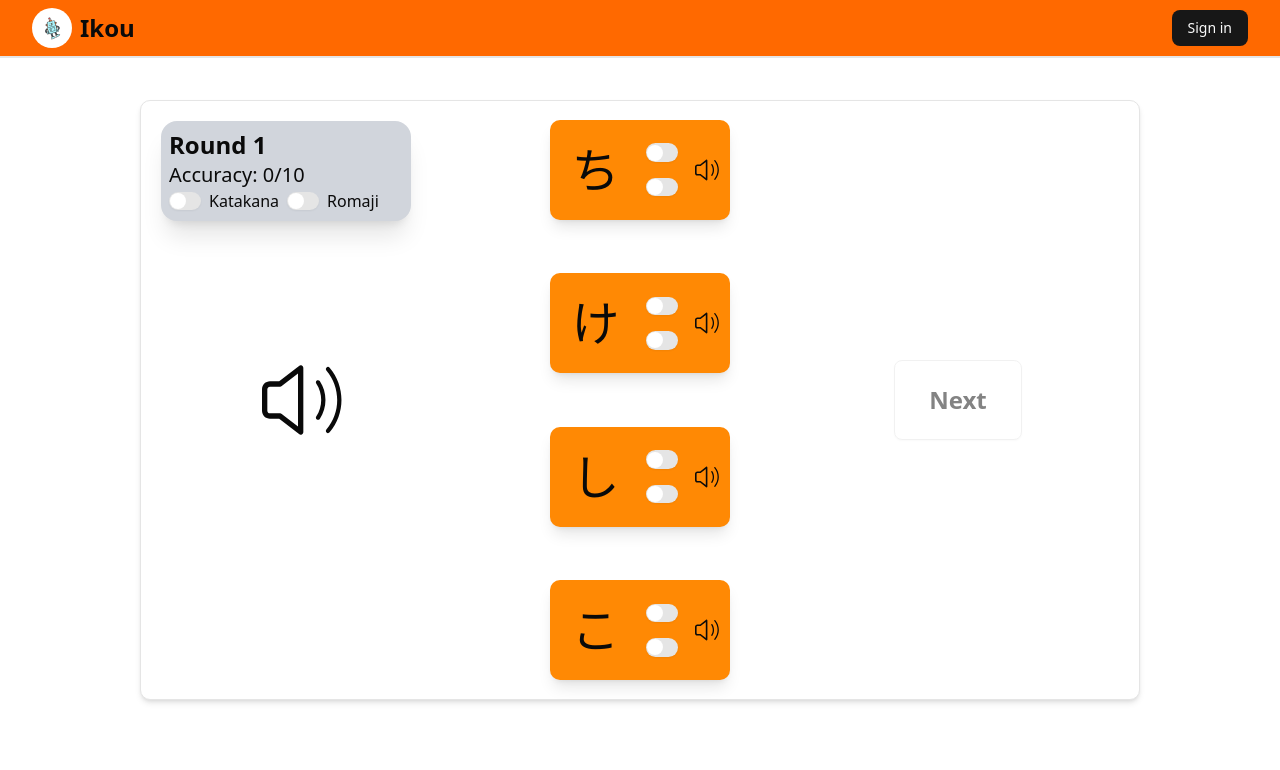
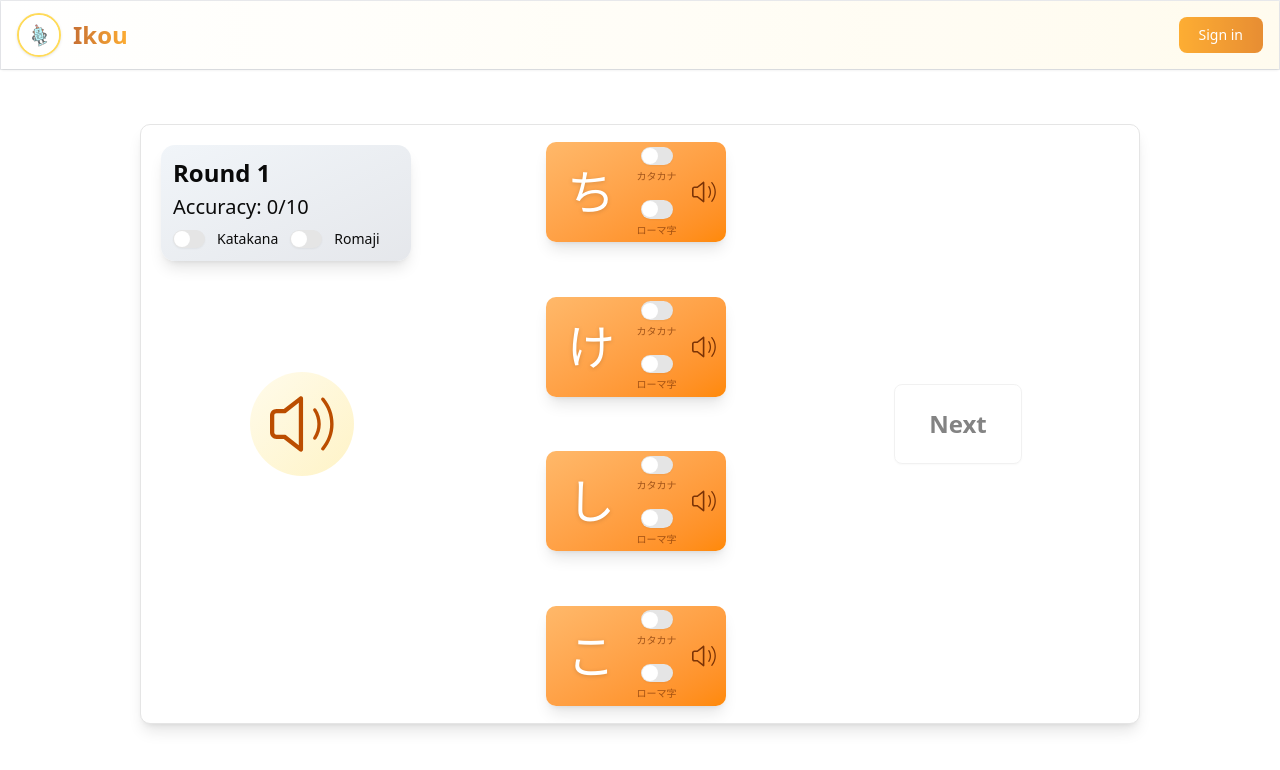
Before and after one commit to leonleerl/ikou, a Next.js app: page / in a window 1280 px wide. Both pictures are taken after a click on the button "Start". Shown: the top 770 px of the page. Built offline with nearby package versions, Linux system fonts and the light colour scheme; no server answers; what @radix-ui/themes would draw is missing.

Commit message:
feat: make UI look nicer. fix: dashboard empty or wrong userId redict issue

```diff
--- a/src/app/dashboard/[id]/page.tsx
+++ b/src/app/dashboard/[id]/page.tsx
@@ -15,6 +15,8 @@ import {
   ArcElement
 } from 'chart.js';
 import { Pie, Line } from 'react-chartjs-2';
+import { useRouter } from "next/navigation";
+import { useSession } from "next-auth/react";
 
 // Register ChartJS components
 ChartJS.register(
@@ -70,6 +72,8 @@ interface DateFilter {
 export default function UserDashboard({ params }: { params: Promise<{ id: string }> }) {
   const unwrappedParams = use(params);
   const id = unwrappedParams.id;
+  const router = useRouter();
+  const { data: session, status } = useSession();
 
   const [games, setGames] = useState<JpGame[]>([]);
   const [filteredGames, setFilteredGames] = useState<JpGame[]>([]);
@@ -79,8 +83,6 @@ export default function UserDashboard({ params }: { params: Promise<{ id: string
   const [dateFilters, setDateFilters] = useState<DateFilter[]>([]);
   const [selectedFilter, setSelectedFilter] = useState<string>("all");
   const [topMissedCharacters, setTopMissedCharacters] = useState<MissedCharacter[]>([]);
-
-  console.log("games: ", games);
 
   // Toggle game details expansion
   const toggleGameExpansion = (gameId: string) => {
@@ -148,6 +150,8 @@ export default function UserDashboard({ params }: { params: Promise<{ id: string
     const missedMap = new Map<string, MissedCharacter>();
 
     games.forEach(game => {
+      if (!game.rounds) return;
+
       const missed = game.rounds.filter(round => !round.isCorrect).map(round => round.answer);
 
       missed.forEach(card => {
@@ -192,16 +196,26 @@ export default function UserDashboard({ params }: { params: Promise<{ id: string
     filterGamesByDate(e.target.value);
   };
 
+  // Fetch games data
   useEffect(() => {
     async function fetchGames() {
       try {
+        // Verify that the logged-in user matches the URL param ID
+        if (status === "authenticated" && session?.user?.id !== id) {
+          setError("You don't have permission to view this dashboard");
+          setLoading(false);
+          return;
+        }
+
         setLoading(true);
         const response = await fetch(`/api/game?userId=${id}`, {
           credentials: 'include', // Send cookies for authentication
         });
 
         if (!response.ok) {
-          throw new Error(`Error fetching games: ${response.statusText}`);
+          setError(`Error fetching games: ${response.statusText}`);
+          setLoading(false);
+          return;
         }
 
         const data = await response.json();
@@ -219,28 +233,69 @@ export default function UserDashboard({ params }: { params: Promise<{ id: string
       }
     }
 
-    fetchGames();
-  }, [id]);
+    // Only fetch if authenticated
+    if (status === "authenticated") {
+      fetchGames();
+    } else if (status === "unauthenticated") {
+      setLoading(false);
+    }
+  }, [id, status, session]);
 
   // Update top missed characters when filtered games change
   useEffect(() => {
     setTopMissedCharacters(calculateTopMissedCharacters(filteredGames));
   }, [filteredGames]);
 
-  if (loading) {
+  // Authentication loading state
+  if (status === "loading") {
     return (
       <div className="flex justify-center items-center min-h-screen">
-        <Spinner />
-        <p className="ml-2">Loading your games...</p>
+        <Spinner size="3" />
+        <p className="ml-2">Checking authentication...</p>
       </div>
     );
   }
 
+  // Unauthorized state
+  if (status === "unauthenticated") {
+    return (
+      <div className="flex flex-col items-center justify-center min-h-screen">
+        <div className="bg-amber-50 border border-amber-300 rounded-lg p-6 shadow-md text-center max-w-md">
+          <h2 className="text-xl font-bold text-amber-800 mb-2">Unauthorised</h2>
+          <p className="text-amber-700 mb-4">Please login to access your dashboard</p>
+          <button
+            onClick={() => router.push('/')}
+            className="bg-gradient-to-r from-amber-500 to-amber-600 hover:from-amber-600 hover:to-amber-700 text-white font-medium px-5 py-2 rounded transition-all duration-300 hover:shadow-md"
+          >
+            Back to home
+          </button>
+        </div>
+      </div>
+    );
+  }
+
+  // Permission denied state
   if (error) {
     return (
       <div className="bg-red-50 border border-red-200 text-red-800 rounded-md p-4 mx-auto max-w-2xl mt-8">
         <h2 className="text-lg font-bold">Error</h2>
         <p>{error}</p>
+        <button
+          onClick={() => router.push('/')}
+          className="mt-4 bg-red-100 text-red-800 px-4 py-2 rounded hover:bg-red-200 transition-colors"
+        >
+          Back to home
+        </button>
+      </div>
+    );
+  }
+
+  // Loading state
+  if (loading) {
+    return (
+      <div className="flex justify-center items-center min-h-screen">
+        <Spinner size="3" />
+        <p className="ml-2">Loading your games...</p>
       </div>
     );
   }
@@ -443,7 +498,7 @@ export default function UserDashboard({ params }: { params: Promise<{ id: string
                 <div>
                   <h3 className="font-semibold">Game #{filteredGames.length - index}</h3>
                   <p className="text-sm text-gray-500">
-                     {game.createdAt.toLocaleString()}
+                     {new Date(game.createdAt).toLocaleString()}
                     •
                     {game.rounds?.length || 0} rounds
                   </p>
--- /dev/null
+++ b/src/app/dashboard/page.tsx
@@ -0,0 +1,52 @@
+"use client"
+
+import { useSession } from 'next-auth/react';
+import { useRouter } from 'next/navigation';
+import { useEffect } from 'react';
+import { Spinner } from "@radix-ui/themes";
+
+export default function Page() {
+  const { data: session, status } = useSession();
+  const router = useRouter();
+
+  useEffect(() => {
+    // 只在认证状态改变且已认证时进行重定向
+    if (status === "authenticated" && session?.user?.id) {
+      router.push(`/dashboard/${session.user.id}`);
+    }
+  }, [status, session, router]);
+
+  if (status === "loading") {
+    return (
+      <div className="flex flex-col items-center justify-center min-h-screen">
+        <Spinner size="3" className="mb-4" />
+        <p className="text-lg text-gray-600">Loading...</p>
+      </div>
+    );
+  }
+
+  if (status === "unauthenticated") {
+    return (
+      <div className="flex flex-col items-center justify-center min-h-screen">
+        <div className="bg-amber-50 border border-amber-300 rounded-lg p-6 shadow-md text-center max-w-md">
+          <h2 className="text-xl font-bold text-amber-800 mb-2">Unauthorised</h2>
+          <p className="text-amber-700 mb-4">Please login to access your dashboard</p>
+          <button
+            onClick={() => router.push('/')}
+            className="bg-gradient-to-r from-amber-500 to-amber-600 hover:from-amber-600 hover:to-amber-700 text-white font-medium px-5 py-2 rounded transition-all duration-300 hover:shadow-md"
+          >
+            Back to home
+          </button>
+        </div>
+      </div>
+    );
+  }
+
+  // 显示加载页面，等待重定向
+  return (
+    <div className="flex flex-col items-center justify-center min-h-screen">
+      <Spinner size="3" className="mb-4" />
+      <p className="text-lg text-gray-600">Redirecting to your dashboard...</p>
+    </div>
+  );
+}
--- a/src/app/layout.tsx
+++ b/src/app/layout.tsx
@@ -12,19 +12,20 @@ export default function RootLayout({
 }>) {
   return (
     <html lang="en">
-      <body>
+      <body className="relative min-h-screen">
+
         <AuthProvider>
             <Theme>
             <Toaster position="top-center" closeButton />
-            <div className="fixed top-0 left-0 right-0 z-50 bg-orange-500 backdrop-blur-sm border-b-2 p-2">
+            <div className="fixed top-0 left-0 right-0 border z-50 border-gray-200 bg-gradient-to-r from-white/90 to-amber-50/90 opacity-80">
               <Navbar/>
             </div>
-            <main className="flex-1 pt-16">
+
+            <main className="relative z-10 flex-1 pt-16 m-6">
               {children}
             </main>
           </Theme>
         </AuthProvider>
-
       </body>
     </html>
   );
--- a/src/components/auth/login-button.tsx
+++ b/src/components/auth/login-button.tsx
@@ -27,9 +27,18 @@ function LoginButton() {
     }
 
   return (
-    <div>
-      <Button onClick={handleSignIn} disabled={isLoading}>Sign in</Button>
-    </div>
+    <Button
+      onClick={handleSignIn}
+      disabled={isLoading}
+      className="bg-gradient-to-r from-amber-500 to-amber-600 hover:from-amber-600 hover:to-amber-700 text-white font-medium px-5 transition-all duration-300 hover:shadow-md"
+    >
+      {isLoading ? (
+        <>
+          <span className="mr-2 inline-block h-4 w-4 animate-spin rounded-full border-2 border-solid border-current border-r-transparent align-[-0.125em]"></span>
+          Loading...
+        </>
+      ) : "Sign in"}
+    </Button>
   )
 }
 
--- a/src/components/auth/logout-button.tsx
+++ b/src/components/auth/logout-button.tsx
@@ -22,10 +22,20 @@ function LogoutButton() {
         }
     }
     return (
-    <div>
-      <Button onClick={handleLogout} disabled={isLoading}>Logout</Button>
-    </div>
-  )
+      <Button
+        onClick={handleLogout}
+        disabled={isLoading}
+        variant="outline"
+        className="border-amber-300 text-amber-800 hover:bg-amber-50 transition-all duration-300 hover:shadow-sm font-medium"
+      >
+        {isLoading ? (
+          <>
+            <span className="mr-2 inline-block h-4 w-4 animate-spin rounded-full border-2 border-solid border-current border-r-transparent align-[-0.125em]"></span>
+            Loading...
+          </>
+        ) : "Logout"}
+      </Button>
+    )
 }
 
 export default LogoutButton
--- a/src/components/game.tsx
+++ b/src/components/game.tsx
@@ -138,10 +138,16 @@ function Game({ initialGame, roundLimit=10, showKatakanaHint, showRomajiHint}: G
     if (!startGame) {
       return (
           <div className="flex h-screen w-full items-center justify-center">
-            <div className="w-[1000px] h-[600px] bg-card border border-border rounded-lg shadow-md mb-32 flex flex-col justify-center items-center">
-
-                <Button variant={'outline'} className='w-32 h-20 text-2xl flex justify-center items-center' onClick={() => setStartGame(true)}>Start</Button>
-
+            <div className="w-[1000px] h-[600px] bg-card border border-border rounded-lg shadow-lg mb-32 flex flex-col justify-center items-center bg-gradient-to-br from-white to-slate-100 transition-all duration-300 hover:shadow-xl">
+              <h1 className="text-4xl font-bold mb-8 text-gray-800">Japanese Learning Game</h1>
+              <p className="text-lg text-gray-600 mb-10">Test your Japanese character recognition skills</p>
+              <Button
+                variant={'outline'}
+                className='w-40 h-24 text-2xl flex justify-center items-center transition-all duration-300 hover:bg-amber-50 hover:border-amber-300 hover:scale-105 hover:shadow-md'
+                onClick={() => setStartGame(true)}
+              >
+                Start
+              </Button>
             </div>
           </div>
       )
@@ -150,20 +156,22 @@ function Game({ initialGame, roundLimit=10, showKatakanaHint, showRomajiHint}: G
 
     return (
       <div className="flex h-screen w-full items-center justify-center">
-        <div className="w-[1000px] h-[600px] bg-card border border-border rounded-lg shadow-md
-        mb-32 grid grid-cols-3 gap-4 relative">
-          <div className='absolute top-0 left-0 bg-gray-300 shadow-xl p-2 rounded-2xl ml-5 mt-5 w-[250px] h-[100px]'>
-              <div className='text-2xl font-bold'>Round {roundIndex + 1}</div>
-              <div className='text-xl'>Accuracy: {accuracy}/{roundLimit}</div>
-            <div className='flex gap-2 items-center'>
-              <Switch checked={openAllKatakana} onCheckedChange={handleOpenAllKatakana}/> <div>Katakana</div>
-              <Switch checked={openAllRomaji} onCheckedChange={handleOpenAllRomaji}/> <div>Romaji</div>
+        <div className="w-[1000px] h-[600px] border border-border rounded-lg bg-card shadow-lg
+        mb-32 grid grid-cols-3 gap-4 relative overflow-hidden transition-all duration-300 hover:shadow-xl">
+          <div className='absolute top-0 left-0 bg-gradient-to-br from-slate-100 to-gray-200 shadow-lg p-3 rounded-xl ml-5 mt-5 w-[250px] transition-all duration-300'>
+              <div className='text-2xl font-bold mb-1'>Round {roundIndex + 1}</div>
+              <div className='text-xl mb-2'>Accuracy: {accuracy}/{roundLimit}</div>
+            <div className='flex gap-3 items-center'>
+              <Switch checked={openAllKatakana} onCheckedChange={handleOpenAllKatakana}/> <div className="text-sm font-medium">Katakana</div>
+              <Switch checked={openAllRomaji} onCheckedChange={handleOpenAllRomaji}/> <div className="text-sm font-medium">Romaji</div>
             </div>
           </div>
           <div className="flex justify-center items-center">
-            <SpeakerLoudIcon className='w-20 h-20 hover:text-amber-900' onClick={handlePlayAudio}/>
+            <div className="p-5 rounded-full bg-gradient-to-br from-amber-50 to-amber-100 hover:from-amber-100 hover:to-amber-200 transition-all duration-300 cursor-pointer transform hover:scale-110">
+              <SpeakerLoudIcon className='w-16 h-16 text-amber-700 hover:text-amber-900 transition-colors' onClick={handlePlayAudio}/>
+            </div>
           </div>
-          <div className='grid grid-rows-4 gap-4 justify-center items-center'>
+          <div className='grid grid-rows-4 gap-5 justify-center items-center pr-2'>
             {game.detail[roundIndex].card.map((card) => (
               <JpCard
                 key={card.id}
@@ -181,7 +189,10 @@ function Game({ initialGame, roundLimit=10, showKatakanaHint, showRomajiHint}: G
           </div>
 
           <div className='flex justify-center items-center mr-10'>
-            <Button variant={'outline'} className='w-32 h-20 text-2xl' onClick={handleNextRound} disabled={selectedCardId === null || isSubmiting}>
+            <Button variant={'outline'}
+              className={`w-32 h-20 text-2xl transition-all duration-300 ${selectedCardId === null || isSubmiting ? 'opacity-60' : 'hover:bg-amber-50 hover:border-amber-300 hover:shadow-md'}`}
+              onClick={handleNextRound}
+              disabled={selectedCardId === null || isSubmiting}>
               <div className='text-2xl font-bold z-10'>Next</div>
             </Button>
           </div>
--- a/src/components/jp-card.tsx
+++ b/src/components/jp-card.tsx
@@ -48,23 +48,35 @@ function JpCard(props: JpCardProps) {
   return (
     <div
       className={cn(
-        'relative rounded-lg bg-orange-400 shadow-lg w-[180px] h-[100px] grid grid-cols-4 transition-colors',
-        props.isSelected ? 'border-5 border-amber-900' : 'border border-transparent',
+        'relative rounded-lg bg-gradient-to-br from-orange-300 to-orange-400 shadow-lg w-[180px] h-[100px] grid grid-cols-4 transition-all duration-300 hover:shadow-xl cursor-pointer',
+        props.isSelected ? 'ring-4 ring-amber-600 transform scale-105' : 'ring-1 ring-transparent hover:scale-[1.02]',
         props.className
       )}
       onClick={handleClick}
     >
-      {localRomajiOn && <div className='absolute top-1 left-9'>{props.romaji}</div>}
+      {localRomajiOn &&
+        <div className='absolute top-1.5 left-7 font-medium text-amber-900 bg-amber-100/70 px-2 py-0.5 rounded-full text-xs'>
+          {props.romaji}
+        </div>
+      }
 
-      <div className='col-span-2 justify-center items-center flex text-5xl'>
+      <div className='col-span-2 justify-center items-center flex text-5xl font-medium text-white drop-shadow-sm'>
         {localKatakanaOn ? props.katakana : props.hiragana}
       </div>
-      <div className='col-span-1 flex flex-col justify-center items-center gap-4'>
-          <Switch checked={localKatakanaOn} onCheckedChange={()=>{setLocalKatakanaOn(!localKatakanaOn)}}/>
-          <Switch checked={localRomajiOn} onCheckedChange={()=>{setLocalRomajiOn(!localRomajiOn)}}/>
+      <div className='col-span-1 flex flex-col justify-center items-center gap-4 mr-1'>
+          <div className="flex flex-col items-center">
+            <Switch className="mb-1" checked={localKatakanaOn} onCheckedChange={()=>{setLocalKatakanaOn(!localKatakanaOn)}}/>
+            <span className="text-[10px] text-amber-900/70 font-medium">カタカナ</span>
+          </div>
+          <div className="flex flex-col items-center">
+            <Switch className="mb-1" checked={localRomajiOn} onCheckedChange={()=>{setLocalRomajiOn(!localRomajiOn)}}/>
+            <span className="text-[10px] text-amber-900/70 font-medium">ローマ字</span>
+          </div>
       </div>
       <div className='col-span-1 flex justify-center items-center'>
-        <SpeakerLoudIcon className='w-6 h-6 hover:text-amber-900' onClick={handlePlayAudio}/>
+        <div className="p-2 rounded-full hover:bg-amber-300/40 transition-all">
+          <SpeakerLoudIcon className='w-6 h-6 text-amber-900 transition-transform hover:scale-110' onClick={handlePlayAudio}/>
+        </div>
       </div>
     </div>
   )
--- a/src/components/navbar.tsx
+++ b/src/components/navbar.tsx
@@ -28,28 +28,40 @@ export function Navbar() {
   }
 
   return (
-    <div className="flex justify-between items-center">
-        <Link href="/" className="flex items-center gap-2 ml-6">
-          <Image src="/images/robot.jpg" alt="logo" width={40} height={40} className="rounded-full"/>
-            <h1 className="text-2xl font-bold">Ikou</h1>
+    <div className="flex justify-between items-center py-3 px-4 bg-gradient-to-r from-white to-amber-50 shadow-sm top-0 z-50 transition-all duration-300">
+        <Link href="/" className="flex items-center gap-3 transition-transform duration-300 hover:scale-105">
+          <div className="relative overflow-hidden rounded-full border-2 border-amber-300 shadow-sm">
+            <Image src="/images/robot.jpg" alt="logo" width={40} height={40} className="rounded-full hover:scale-110 transition-all duration-300"/>
+          </div>
+          <h1 className="text-2xl font-bold bg-gradient-to-r from-amber-700 to-amber-500 bg-clip-text text-transparent">Ikou</h1>
         </Link>
-      <div className="flex items-center gap-6 mr-6">
+      <div className="flex items-center gap-6">
       {/* if not logged in, show login button */}
       {status === "unauthenticated" && (
-        <Suspense>
+        <Suspense fallback={<div className="w-24 h-10 animate-pulse bg-gray-200 rounded-md"></div>}>
           <LoginButton />
         </Suspense>
       )}
       {/* if logged in, show logout button, welcome message and user image */}
       {status === "authenticated" && (
-        <>
-          <Button variant="outline" onClick={() => handleDashboard(session?.user?.id)}>Dashboard</Button>
-          <Suspense>
+        <div className="flex items-center gap-5">
+          <Button
+            variant="outline"
+            onClick={() => handleDashboard(session?.user?.id)}
+            className="transition-all duration-300 hover:bg-amber-50 hover:border-amber-300 hover:shadow-sm"
+          >
+            Dashboard
+          </Button>
+          <Suspense fallback={<div className="w-24 h-10 animate-pulse bg-gray-200 rounded-md"></div>}>
             <LogoutButton />
           </Suspense>
-          <p>Welcome, {session?.user?.name}</p>
-          <Image src={session?.user?.image || ""} alt="user image" width={32} height={32} className="rounded-full border-2 border-black" />
-        </>
+          <div className="flex items-center gap-3 bg-gradient-to-r from-amber-50 to-orange-50 py-1.5 px-3 rounded-full shadow-sm">
+            <p className="font-medium text-amber-900">Welcome, <span className="text-amber-700">{session?.user?.name}</span></p>
+            <div className="relative overflow-hidden rounded-full border-2 border-amber-300">
+              <Image src={session?.user?.image || ""} alt="user image" width={32} height={32} className="rounded-full hover:scale-110 transition-all duration-300" />
+            </div>
+          </div>
+        </div>
       )}
       </div>
     </div>
```
Also changed, not shown: public/images/nagoya-bg.jpeg (added).
